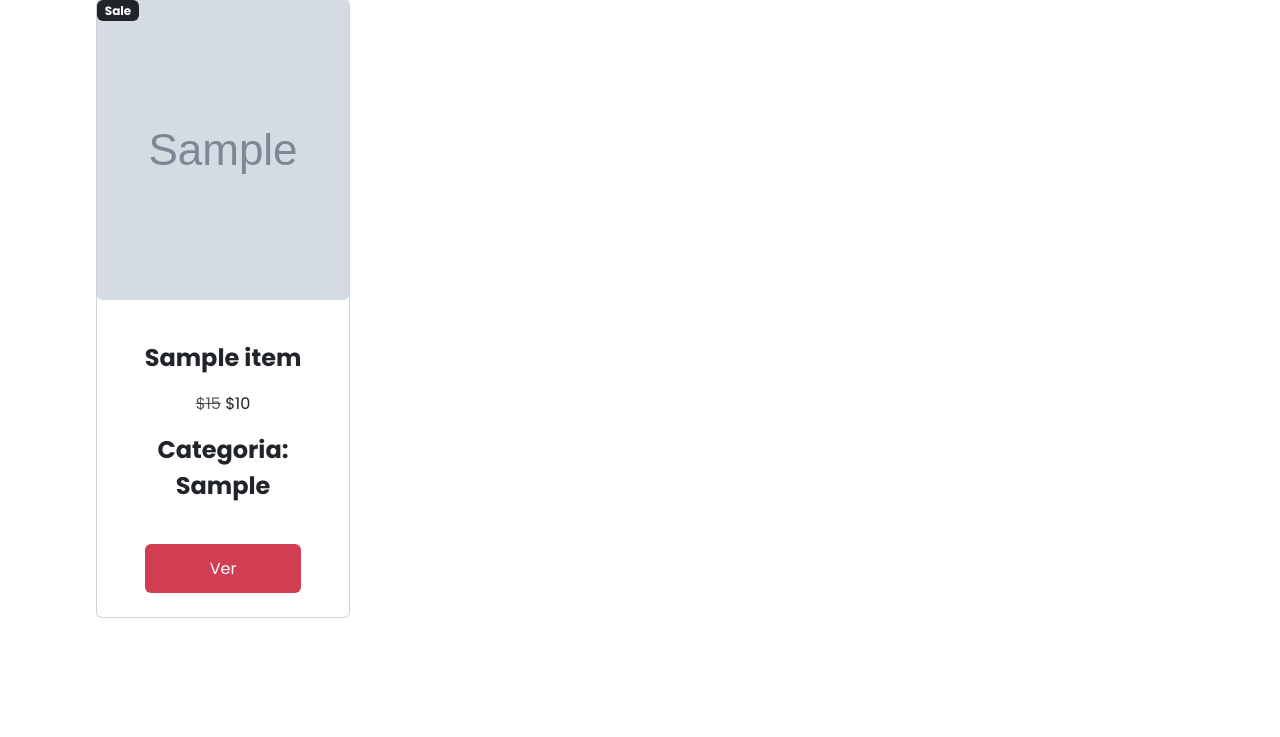
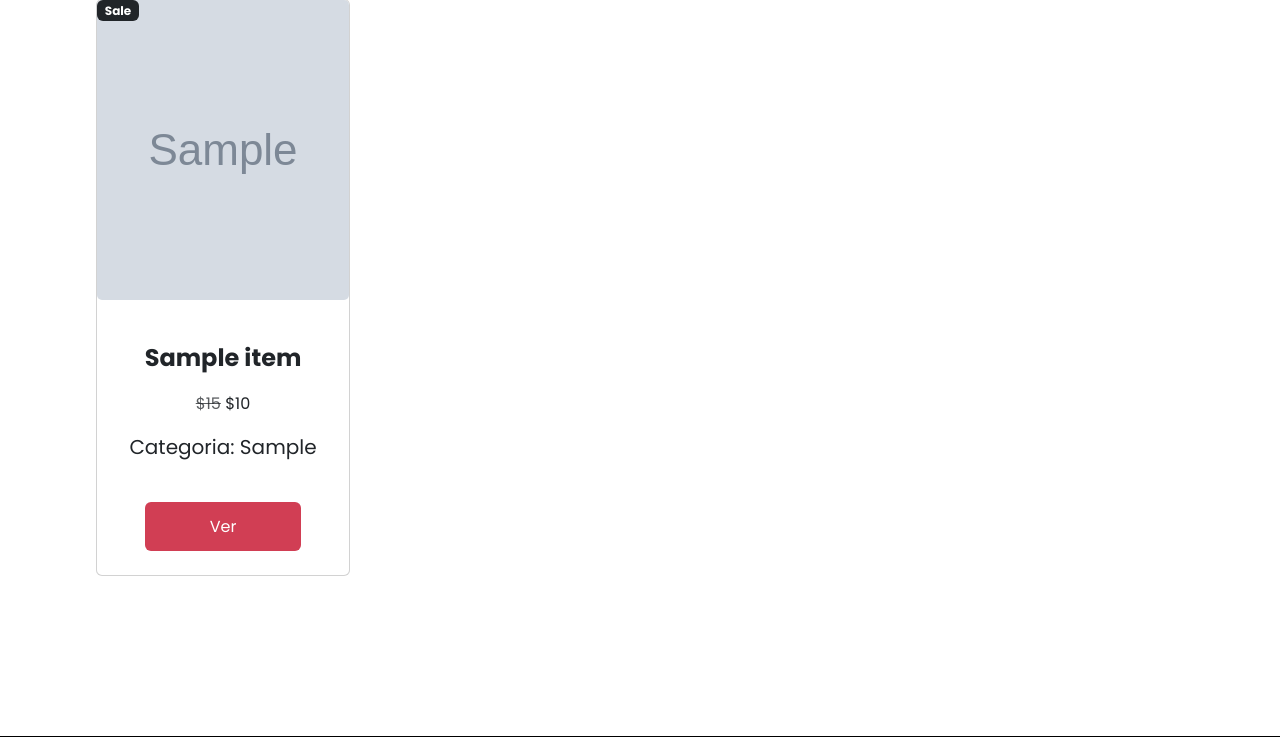
Before and after one commit to Mayv3/E-commerce-PHP, a PHP site: page / in a window 1280 px wide. Shown: the part 953-1690 px from the top of the page. Run offline with PHP 8.4, Linux system fonts and the light colour scheme; tables that the repository leaves empty or names only in its code hold one stand-in row (values such as "Sample post"); grey boxes marked "Sample" are stand-in pictures.

Commit message:
fix: Desintagracion del bug mas importante de PHP (El 1) y tambien arreglo de estilos en categoria

```diff
--- a/models/Category.php
+++ b/models/Category.php
@@ -8,7 +8,6 @@ class Category
     {
         $this->id_category = $id_category;
         $this->category_name = $category_name;
-
     }
 
     public function get_id_category()
--- a/models/Product.php
+++ b/models/Product.php
@@ -32,13 +32,12 @@ class Product
                             <div class="text-center">
                                 <p class="fw-bolder text-dark fs-4">' . $this->name . '</p>
                                 <span class="text-muted text-decoration-line-through">$' . ($this->price + 5) . '</span> $' . $this->price . '
-                                <p class="fw-bolder text-dark fs-4"> Categoria: ' . $this->category . '</p>
+                                <p class="text-dark fs-5"> Categoria: ' . $this->category . '</p>
                             </div>
                         </div>
                         <div class="card-footer p-4 pt-0 border-top-0 bg-transparent">
                         <div class="text-center"><a class="btn mt-auto" href="index.php?section=detail&id_producto=' . $this->id . '">Ver</a></div>
                         </div>
-
                     </div>
                 </div>
             </li>
--- a/views/detail.php
+++ b/views/detail.php
@@ -31,7 +31,7 @@ if (isset($product)):
             </div>
         </div>
         <p class="fw-bold fs-3 mt-5">También podría interesarte</p>
-        <?= require "./components/RandomList.php" ?>
+        <?php require "./components/RandomList.php" ?>
     </div>
     <!-- si el id no existe renderiza error -->
 <?php else: ?>
```
